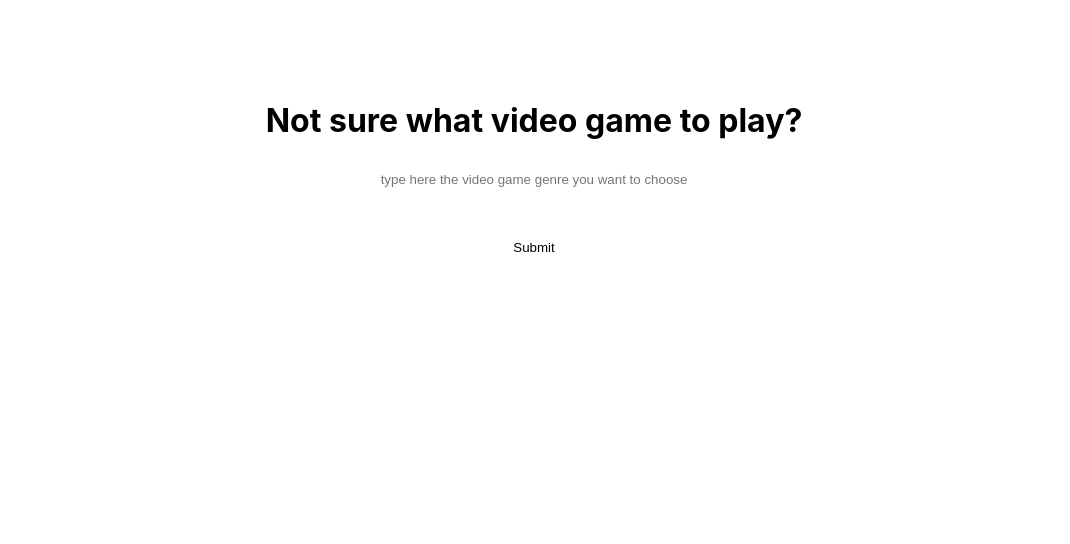
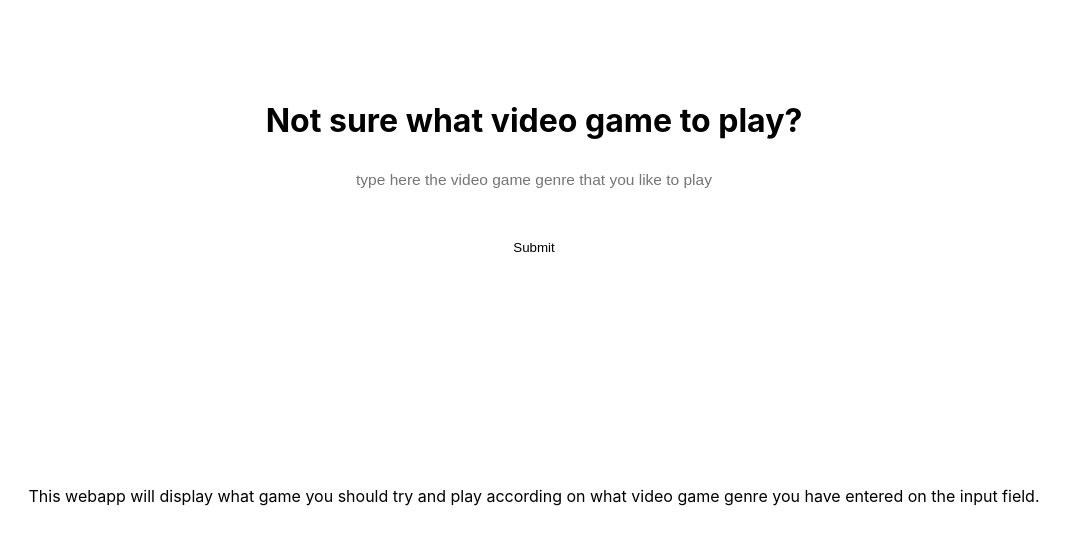
Before and after one commit to moshe002/what-to-play, a React (Create React App) app: page / in a window 1280 px wide. Shown: the top 544 px of the page, without its empty margins (106-1176 px from the left). Built offline with nearby package versions, Linux system fonts and the light colour scheme.

Commit message:
changes here and there

```diff
--- a/public/index.html
+++ b/public/index.html
@@ -2,14 +2,14 @@
 <html lang="en">
   <head>
     <meta charset="utf-8" />
-    <link rel="icon" href="%PUBLIC_URL%/favicon.ico" />
+    <link rel="icon" href="%PUBLIC_URL%/joystick.png" />
     <meta name="viewport" content="width=device-width, initial-scale=1" />
     <meta name="theme-color" content="#000000" />
     <meta
       name="description"
       content="Web site created using create-react-app"
     />
-    <link rel="apple-touch-icon" href="%PUBLIC_URL%/logo192.png" />
+    <link rel="apple-touch-icon" href="%PUBLIC_URL%/joystick.png" />
     <!--
       manifest.json provides metadata used when your web app is installed on a
       user's mobile device or desktop. See https://developers.google.com/web/fundamentals/web-app-manifest/
--- a/src/App.css
+++ b/src/App.css
@@ -12,6 +12,7 @@
 
 .App .input {
   text-align: center;
+  font-size: 15.5px;
   outline: none;
   height: 2rem;
   width: 25rem;
@@ -41,3 +42,8 @@
   background-color: lightgrey;
   cursor: pointer;
 }
+
+.App .bottom-text {
+  margin-top: 13.5rem;
+  padding: 5px 5px;
+}
--- a/src/App.js
+++ b/src/App.js
@@ -13,6 +13,7 @@ function App() {
     e.preventDefault()
     switch(input){
       case 'moba':
+        console.log(games[0].moba[Math.floor(Math.random() * games[0].moba.length)])
         console.log(games[0].moba)
         break
       case 'fps':
@@ -28,6 +29,7 @@ function App() {
         console.log(games[4].survivalgames)
         break
       case 'singleplayer games':
+      case 'rpg':
         console.log(games[5].singleplayergames)
         break
       default:
@@ -40,6 +42,7 @@ function App() {
       case 'moba':
       case 'MOBA':
       case 'Moba':
+        //let moba = <b>{games[0].moba[Math.floor(Math.random() * games[0].moba.length)]}</b> (can be put inside a variable which is cool)
         return <p>You should try playing: <b>{games[0].moba[Math.floor(Math.random() * games[0].moba.length)]}</b></p>
       case 'fps':
       case 'FPS':
@@ -92,13 +95,14 @@ function App() {
         <input
         className='input'
         type='text'
-        placeholder='type here the video game genre you want to choose'
+        placeholder='type here the video game genre that you like to play'
         onChange={getData} required/>
         <button type='submit' className='submit-button' onClick={() => setDisplay(true)} title='Press me :)'>Submit</button>
       </form>
       {
         display? <Result /> : null
       }
+      <p className='bottom-text'>This webapp will display what game you should try and play according on what video game genre you have entered on the input field.</p>
     </div>
   );
 }
```
Also changed, not shown: public/joystick.png (added).
